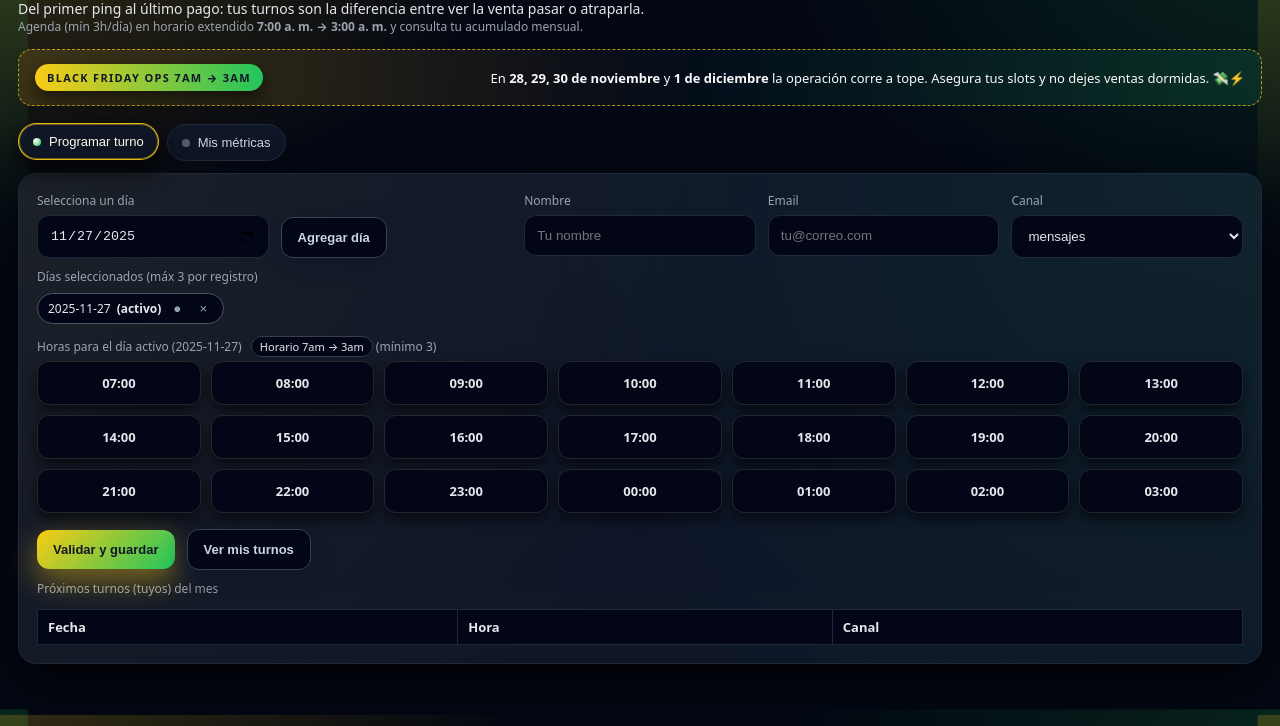
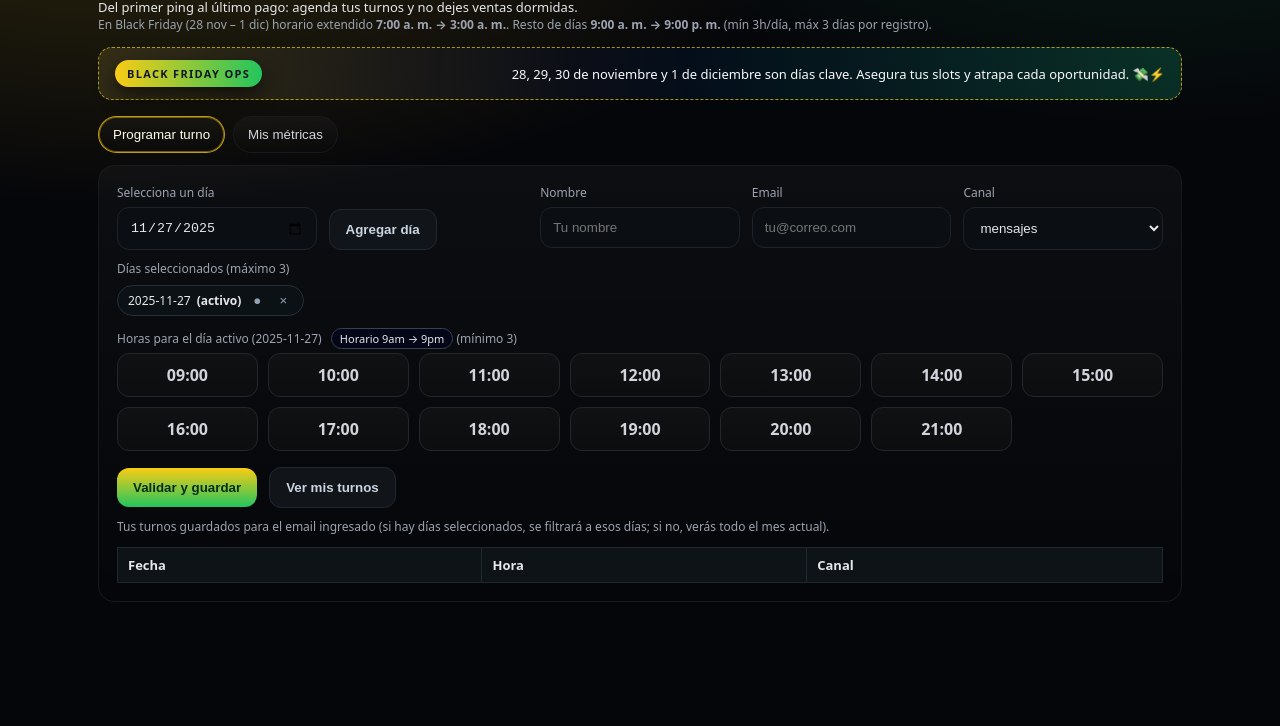
Before and after one commit to fsalas-ship-it/agent-shift-planner, a plain HTML site: page agent.html in a window 1280 px wide. Shown: the part 74-800 px from the top of the page. Drawn offline with nearby package versions, Linux system fonts and the light colour scheme.

Commit message:
Update agent.html

```diff
--- a/agent.html
+++ b/agent.html
@@ -3,16 +3,16 @@
 <head>
 <meta charset="utf-8"/>
 <meta name="viewport" content="width=device-width, initial-scale=1"/>
-<title>Sales never sleep — Turnos & Métricas</title>
+<title>Sales never sleep — Turnos & Métricas (MTD)</title>
 <style>
 :root{
-  --bg:#030712;
-  --panel:#020617;
-  --edge:#1f2937;
+  --bg:#05060a;
+  --panel:#0b0f13;
+  --edge:#161b21;
   --text:#e5e7eb;
   --mut:#9ca3af;
-  --acc:#facc15;    /* amarillo promo */
-  --acc2:#22c55e;   /* verde dinero */
+  --acc:#facc15; /* amarillo promo */
+  --acc2:#22c55e;/* verde dinero */
   --bad:#ef4444;
   --ok:#22c55e;
 }
@@ -21,57 +21,46 @@ body{
   margin:0;
   min-height:100vh;
   background:
-    radial-gradient(900px 500px at 0% 0%,rgba(250,204,21,.20),transparent 60%),
-    radial-gradient(900px 600px at 100% 0%,rgba(34,197,94,.16),transparent 60%),
+    radial-gradient(1200px 600px at 10% -10%, rgba(250,204,21,.18),transparent 60%),
+    radial-gradient(1000px 600px at 90% -20%, rgba(34,197,94,.18),transparent 60%),
     var(--bg);
   color:var(--text);
   font-family:ui-sans-serif,system-ui,-apple-system,Segoe UI,Roboto,Helvetica,Arial;
-  animation:bg-move 18s linear infinite alternate;
 }
-@keyframes bg-move{
-  0%{background-position:0 0,100% 0,0 0;}
-  100%{background-position:-80px -40px,100px -60px,0 0;}
-}
-
 .wrap{
-  width:100%;
-  padding:24px 18px 40px;
+  max-width:1120px;
+  margin:0 auto;
+  padding:28px 18px 40px;
 }
 header{
   display:flex;
   align-items:flex-start;
   justify-content:space-between;
   gap:16px;
-  margin-bottom:14px;
+  margin-bottom:14px
 }
 h1{
   margin:0;
-  font-size:32px;
+  font-size:28px;
   font-weight:900;
   text-transform:uppercase;
   letter-spacing:.16em;
-  animation:hero-pop 1.2s ease-out;
 }
-@keyframes hero-pop{
-  0%{transform:translateY(8px);opacity:0;}
-  100%{transform:translateY(0);opacity:1;}
-}
+.sub{color:var(--mut);font-size:12px}
 .hero-sub{
   margin-top:6px;
-  font-size:14px;
+  font-size:13px;
   color:#e5e7eb;
 }
-.sub{color:var(--mut);font-size:12px}
 
-/* Banner Black Friday */
+/* Banner comercial */
 .bf-banner{
-  width:100%;
-  margin:14px 0 18px 0;
-  padding:14px 16px;
+  margin:14px 0 16px;
+  padding:12px 16px;
   border-radius:14px;
   border:1px dashed rgba(250,204,21,.7);
   background:
-    radial-gradient(circle at 0 0,rgba(250,204,21,.24),transparent 55%),
+    radial-gradient(circle at 0 0,rgba(250,204,21,.20),transparent 55%),
     radial-gradient(circle at 100% 0,rgba(34,197,94,.22),transparent 55%),
     #020617;
   display:flex;
@@ -79,11 +68,6 @@ h1{
   gap:10px;
   align-items:center;
   justify-content:space-between;
-  animation:banner-glow 2.4s ease-in-out infinite alternate;
-}
-@keyframes banner-glow{
-  0%{box-shadow:0 0 0 rgba(250,204,21,0.1);}
-  100%{box-shadow:0 0 32px rgba(250,204,21,0.4);}
 }
 .bf-pill{
   font-size:11px;
@@ -102,62 +86,57 @@ h1{
 }
 
 /* Tabs */
-.tabs{display:flex;gap:8px;margin-bottom:12px}
+.tabs{
+  display:flex;
+  gap:8px;
+  margin-bottom:12px;
+}
 .tab{
   border:1px solid var(--edge);
-  background:linear-gradient(180deg,rgba(15,23,42,.9),rgba(15,23,42,.7));
+  background:linear-gradient(180deg,rgba(255,255,255,.03),rgba(255,255,255,0));
   color:#d1d5db;
   padding:10px 14px;
   border-radius:999px;
   cursor:pointer;
-  display:flex;
-  align-items:center;
-  gap:8px;
-  font-size:13px;
-  transition:transform .12s ease-out, box-shadow .12s ease-out, border-color .12s;
-}
-.tab::before{
-  content:'';
-  width:8px;
-  height:8px;
-  border-radius:999px;
-  background:rgba(148,163,184,.5);
 }
 .tab.on{
-  border-color:rgba(250,204,21,.9);
+  border-color:rgba(250,204,21,.75);
   color:#fefce8;
-  box-shadow:0 0 0 1px rgba(250,204,21,.4) inset,0 10px 25px rgba(0,0,0,.8);
-  transform:translateY(-1px);
-}
-.tab.on::before{
-  background:radial-gradient(circle at 30% 30%,#fff,var(--acc2));
+  box-shadow:0 0 0 1px rgba(250,204,21,.4) inset;
 }
 
 /* Cards */
 .card{
-  width:100%;
-  background:
-    radial-gradient(circle at 0 0,rgba(250,204,21,.06),transparent 55%),
-    radial-gradient(circle at 100% 0,rgba(34,197,94,.08),transparent 55%),
-    linear-gradient(180deg,rgba(15,23,42,.96),rgba(15,23,42,.92));
+  background:linear-gradient(180deg,rgba(255,255,255,.03),rgba(255,255,255,0));
   border:1px solid var(--edge);
-  border-radius:18px;
+  border-radius:16px;
   padding:18px;
-  box-shadow:0 20px 40px rgba(0,0,0,.65);
 }
-.grid5{display:grid;grid-template-columns:repeat(5,minmax(0,1fr));gap:12px}
-.grid3{display:grid;grid-template-columns:repeat(3,minmax(0,1fr));gap:12px}
-.lbl{font-size:12px;color:var(--mut);margin-bottom:6px}
+.grid5{
+  display:grid;
+  grid-template-columns:repeat(5,minmax(0,1fr));
+  gap:12px;
+}
+.grid3{
+  display:grid;
+  grid-template-columns:repeat(3,minmax(0,1fr));
+  gap:12px;
+}
+.lbl{
+  font-size:12px;
+  color:var(--mut);
+  margin-bottom:6px;
+}
 .inp,select{
-  background:#020617;
+  background:#0b0f13;
   color:var(--text);
-  border:1px solid #1f2937;
+  border:1px solid #1c232a;
   border-radius:12px;
   padding:12px;
   width:100%;
 }
 
-/* Tag de modo de día */
+/* Tag horario */
 .tag{
   margin-left:6px;
   padding:2px 8px;
@@ -166,11 +145,6 @@ h1{
   border:1px solid #374151;
   background:#020617;
   color:#e5e7eb;
-}
-.tag-bf{
-  background:linear-gradient(90deg,#facc15,#22c55e);
-  color:#111827;
-  border-color:rgba(15,23,42,.8);
 }
 
 /* Horas */
@@ -188,101 +162,61 @@ h1{
   border-radius:12px;
   cursor:pointer;
   user-select:none;
-  background:linear-gradient(180deg,#020617,#020617);
+  background:linear-gradient(180deg,#0f1113,#0b0d0f);
   font-weight:700;
-  font-size:13px;
-  color:#e5e7eb;
-  box-shadow:0 6px 14px rgba(0,0,0,.6);
+  color:#d1d5db;
   position:relative;
-  transition:transform .08s ease-out, box-shadow .08s ease-out, border-color .08s;
-}
-.hbtn:hover{
-  transform:translateY(-1px);
-  box-shadow:0 10px 22px rgba(0,0,0,.75);
-  border-color:#4b5563;
 }
 .hbtn.on{
-  background:linear-gradient(180deg,rgba(250,204,21,.35),rgba(34,197,94,.45));
-  border-color:rgba(250,204,21,.9);
+  background:linear-gradient(180deg,rgba(250,204,21,.35),rgba(34,197,94,.38));
+  border-color:rgba(250,204,21,.8);
   color:#111827;
-  box-shadow:0 0 0 1px rgba(15,23,42,.9) inset,0 10px 24px rgba(250,204,21,.35);
+  box-shadow:0 0 0 1px rgba(0,0,0,.6) inset;
 }
 
-/* Botones */
-.actions{display:flex;gap:12px;align-items:center;flex-wrap:wrap;margin-top:16px}
+/* Acciones */
+.actions{
+  display:flex;
+  gap:12px;
+  align-items:center;
+  flex-wrap:wrap;
+  margin-top:16px;
+}
 .btn{
-  background:linear-gradient(135deg,var(--acc),var(--acc2));
-  color:#111827;
+  background:linear-gradient(180deg,var(--acc),var(--acc2));
+  color:#062e15;
   font-weight:900;
   border:none;
   border-radius:12px;
   padding:12px 16px;
   cursor:pointer;
-  font-size:13px;
-  box-shadow:0 12px 30px rgba(250,204,21,.45);
-  transition:transform .12s ease-out, box-shadow .12s ease-out;
-  position:relative;
-  overflow:hidden;
-}
-.btn::after{
-  content:'';
-  position:absolute;
-  inset:0;
-  background:linear-gradient(120deg,transparent 0,rgba(255,255,255,.45) 45%,transparent 90%);
-  transform:translateX(-120%);
-  opacity:.0;
-}
-.btn:hover{
-  transform:translateY(-1px);
-  box-shadow:0 16px 36px rgba(250,204,21,.65);
-}
-.btn:hover::after{
-  opacity:.8;
-  animation:btn-shine .8s ease-out;
-}
-@keyframes btn-shine{
-  0%{transform:translateX(-120%);}
-  100%{transform:translateX(120%);}
 }
 .btn.sec{
-  background:#020617;
+  background:#11151a;
   color:#cbd5e1;
-  border:1px solid #374151;
-  box-shadow:0 8px 18px rgba(15,23,42,.9);
+  border:1px solid #202832;
 }
-.btn.sec::after{display:none;}
-
-/* Mensajes */
 .msg{font-size:12px}
 .ok{color:#22c55e}
 .err{color:#ef4444}
 .mut{color:#9ca3af}
 
-/* Chips de días */
-.chips{display:flex;gap:8px;flex-wrap:wrap;margin-top:8px}
+/* Chips días */
+.chips{
+  display:flex;
+  gap:8px;
+  flex-wrap:wrap;
+  margin-top:8px;
+}
 .chip{
   display:inline-flex;
   align-items:center;
   gap:6px;
   padding:6px 10px;
   border-radius:999px;
-  border:1px solid #4b5563;
-  background:#020617;
+  border:1px solid #24303a;
+  background:#0c1116;
   font-size:12px;
-}
-.chip.bf{
-  border-color:rgba(250,204,21,.9);
-  background:radial-gradient(circle at 0 0,rgba(250,204,21,.25),transparent 55%);
-}
-.chip span.badge{
-  font-size:10px;
-  text-transform:uppercase;
-  letter-spacing:.08em;
-  padding:2px 6px;
-  border-radius:999px;
-  background:rgba(250,204,21,.15);
-  border:1px solid rgba(250,204,21,.7);
-  color:#facc15;
 }
 .chip button{
   background:transparent;
@@ -292,21 +226,39 @@ h1{
 }
 
 /* Tabla */
-.table{margin-top:12px;border-collapse:collapse;width:100%}
-th,td{border:1px solid #1f2937;padding:8px 10px;font-size:13px}
-th{background:#020617;text-align:left}
+.table{
+  margin-top:12px;
+  border-collapse:collapse;
+  width:100%;
+}
+th,td{
+  border:1px solid #1f2730;
+  padding:8px 10px;
+  font-size:13px;
+}
+th{
+  background:#0e1318;
+  text-align:left;
+}
 
 /* KPI */
 .kpi{
-  border:1px solid #1f2937;
-  background:#020617;
+  border:1px solid #223;
+  background:#0b0f13;
   border-radius:14px;
   padding:18px;
   text-align:center;
-  box-shadow:0 10px 22px rgba(0,0,0,.7);
 }
-.kpi h3{margin:0;font-size:13px;color:#a7f3d0;text-transform:uppercase;letter-spacing:.08em}
-.kpi .v{font-size:28px;font-weight:900;margin-top:8px}
+.kpi h3{
+  margin:0;
+  font-size:13px;
+  color:#a7f3d0;
+}
+.kpi .v{
+  font-size:28px;
+  font-weight:900;
+  margin-top:8px;
+}
 
 /* Modal */
 .modal{
@@ -315,19 +267,30 @@ th{background:#020617;text-align:left}
   display:none;
   align-items:center;
   justify-content:center;
-  background:rgba(0,0,0,.7);
+  background:rgba(0,0,0,.5);
 }
 .modal .box{
   width:min(560px,92%);
-  background:#020617;
-  border:1px solid #1f2937;
+  background:#0b0f13;
+  border:1px solid #223;
   border-radius:16px;
   padding:18px;
-  box-shadow:0 25px 45px rgba(0,0,0,.85);
 }
-.box h3{margin:0 0 8px 0;font-size:16px}
-.list{font-size:14px;line-height:1.7;margin:8px 0 14px 0;color:#d1d5db}
-.row{display:flex;gap:10px;justify-content:flex-end}
+.box h3{
+  margin:0 0 8px 0;
+  font-size:16px;
+}
+.list{
+  font-size:14px;
+  line-height:1.7;
+  margin:8px 0 14px 0;
+  color:#d1d5db;
+}
+.row{
+  display:flex;
+  gap:10px;
+  justify-content:flex-end;
+}
 
 /* Monedas */
 .coin{
@@ -347,10 +310,10 @@ th{background:#020617;text-align:left}
   100%{transform:translate3d(var(--dx,-10px),-90px,0) scale(1.1);opacity:0;}
 }
 
-@media (max-width:960px){
+@media(max-width:960px){
   .grid5{grid-template-columns:repeat(2,minmax(0,1fr))}
 }
-@media (max-width:640px){
+@media(max-width:640px){
   header{flex-direction:column;align-items:flex-start}
   .grid5,.grid3{grid-template-columns:minmax(0,1fr)}
 }
@@ -363,17 +326,19 @@ th{background:#020617;text-align:left}
   <header>
     <div>
       <h1>Sales never sleep</h1>
-      <div class="hero-sub">Del primer ping al último pago: tus turnos son la diferencia entre ver la venta pasar o atraparla.</div>
-      <div class="sub">Agenda (mín 3h/día) en horario extendido <b>7:00 a. m. → 3:00 a. m.</b> y consulta tu acumulado mensual.</div>
+      <div class="hero-sub">Del primer ping al último pago: agenda tus turnos y no dejes ventas dormidas.</div>
+      <div class="sub">
+        En Black Friday (28 nov – 1 dic) horario extendido <b>7:00 a. m. → 3:00 a. m.</b>.
+        Resto de días <b>9:00 a. m. → 9:00 p. m.</b> (mín 3h/día, máx 3 días por registro).
+      </div>
     </div>
     <div class="sub">Capacidad fija: <b>30</b> msgs/h</div>
   </header>
 
-  <!-- Banner Black Friday -->
   <div class="bf-banner">
-    <div class="bf-pill">Black Friday Ops 7am → 3am</div>
+    <div class="bf-pill">Black Friday Ops</div>
     <div class="bf-copy">
-      En <b>28, 29, 30 de noviembre</b> y <b>1 de diciembre</b> la operación corre a tope. Asegura tus slots y no dejes ventas dormidas. 💸⚡
+      28, 29, 30 de noviembre y 1 de diciembre son días clave. Asegura tus slots y atrapa cada oportunidad. 💸⚡
     </div>
   </div>
 
@@ -410,7 +375,7 @@ th{background:#020617;text-align:left}
       </div>
     </div>
 
-    <div class="lbl" style="margin-top:10px">Días seleccionados <span class="mut">(máx 3 por registro)</span></div>
+    <div class="lbl" style="margin-top:10px">Días seleccionados (máximo 3)</div>
     <div class="chips" id="days"></div>
 
     <div style="margin-top:14px">
@@ -427,7 +392,10 @@ th{background:#020617;text-align:left}
       <span id="msg" class="msg"></span>
     </div>
 
-    <div class="sub" style="margin-top:10px">Próximos turnos (tuyos) del mes</div>
+    <div class="sub" style="margin-top:10px">
+      Tus turnos guardados para el email ingresado
+      <span class="mut">(si hay días seleccionados, se filtrará a esos días; si no, verás todo el mes actual).</span>
+    </div>
     <table class="table" id="myTbl">
       <thead>
         <tr><th>Fecha</th><th>Hora</th><th>Canal</th></tr>
@@ -530,18 +498,23 @@ function toast(kind,msg){ const el=$('msg'); el.className='msg '+(kind||'mut');
 
 const FIXED_CAP=30;
 
-/* --- Configuración de horarios --- */
-/* Horario extendido: 7:00 → 23:00 y luego 00:00 → 03:00 del siguiente día */
-const HOURS=[
-  ...Array.from({length:17},(_,i)=>i+7),   // 7..23
-  ...Array.from({length:4},(_,i)=>i)       // 0..3
-];
+/* --- HORARIOS --- */
+// Horario normal: 9:00 → 21:00
+const NORMAL_HOURS=[9,10,11,12,13,14,15,16,17,18,19,20,21];
 
-/* Días de Black Friday para resaltar (no afecta horario, solo estilo) */
+// Horario extendido BF: 7:00 → 3:00 del siguiente día
+const EXTENDED_HOURS=[7,8,9,10,11,12,13,14,15,16,17,18,19,20,21,22,23,0,1,2,3];
+
+// Días BF con horario extendido (MM-DD)
 const BF_DAYS=['11-28','11-29','11-30','12-01'];
+
 function isBfDay(dateStr){
   if(!dateStr) return false;
   return BF_DAYS.includes(dateStr.slice(5)); // MM-DD
+}
+
+function getHoursForDay(dateStr){
+  return isBfDay(dateStr) ? EXTENDED_HOURS : NORMAL_HOURS;
 }
 
 /* --- Monedas --- */
@@ -578,10 +551,10 @@ function updateDayModeLabel(){
     return;
   }
   if(isBfDay(activeDay)){
-    label.textContent='Black Friday • 7am → 3am';
-    label.className='tag tag-bf';
+    label.textContent='BF 7am → 3am';
+    label.className='tag';
   }else{
-    label.textContent='Horario 7am → 3am';
+    label.textContent='Horario 9am → 9pm';
     label.className='tag';
   }
 }
@@ -624,14 +597,12 @@ function renderDays(){
   const box=$('days');
   box.innerHTML='';
   selectedDays.forEach(d=>{
-    const bf=isBfDay(d);
     const el=document.createElement('span');
-    el.className='chip'+(bf?' bf':'');
-    el.innerHTML=`
-      ${d} ${d===activeDay?'<b>(activo)</b>':''}
-      ${bf?'<span class="badge">BF</span>':''}
-      <button title="Activar" data-sel="${d}">●</button>
-      <button title="Quitar" data-del="${d}">×</button>`;
+    el.className='chip';
+    const badge = isBfDay(d) ? ' <span style="font-size:10px;color:#facc15;">BF</span>' : '';
+    el.innerHTML=`${d} ${d===activeDay?'<b>(activo)</b>':''}${badge}
+      <button data-sel="${d}">●</button>
+      <button data-del="${d}">×</button>`;
     box.appendChild(el);
   });
   box.querySelectorAll('button[data-sel]').forEach(b=> b.onclick=()=> setActiveDay(b.getAttribute('data-sel')) );
@@ -646,7 +617,8 @@ function paintHours(){
     return;
   }
   const sel=hoursByDay[activeDay]||(hoursByDay[activeDay]=new Set());
-  HOURS.forEach(h=>{
+  const list=getHoursForDay(activeDay);
+  list.forEach(h=>{
     const d=document.createElement('div');
     d.className='hbtn'+(sel.has(h)?' on':'');
     const label=String(h).padStart(2,'0')+":00";
@@ -721,36 +693,63 @@ $('save').onclick=async ()=>{
 $('cancelConfirm').onclick=()=>showConfirm(false);
 function showConfirm(f){ $('confirmModal').style.display=f?'flex':'none'; }
 
+/* --- Ver mis turnos (filtrando por días seleccionados si existen) --- */
 async function loadMyShifts(){
   const email=($('email').value||'').trim();
-  if(!email) return;
+  if(!email){
+    toast('err','Escribe tu email para ver tus turnos.');
+    return;
+  }
+
+  const tb=$('myTbl').querySelector('tbody');
+  tb.innerHTML='<tr><td colspan="3">Cargando…</td></tr>';
+
+  try{
+    let query=sb
+      .from('bookings')
+      .select('date,hour,channel,email')
+      .ilike('email',email);
+
+    if(selectedDays.length>0){
+      // Filtrar solo por los días seleccionados
+      query=query.in('date',selectedDays);
+    }else{
+      // Sin días seleccionados → mes actual completo
       const d=new Date();
       const ym=`${d.getFullYear()}-${String(d.getMonth()+1).padStart(2,'0')}`;
-  const {data,error}=await sb
-    .from('bookings')
-    .select('date,hour,channel,email')
-    .ilike('email',email)
+      query=query
         .gte('date',ym+'-01')
-    .lte('date',ym+'-31')
+        .lte('date',ym+'-31');
+    }
+
+    const {data,error}=await query
       .order('date')
       .order('hour');
 
-  const tb=$('myTbl').querySelector('tbody');
     tb.innerHTML='';
     if(error){
       tb.innerHTML=`<tr><td colspan="3">Error: ${error.message}</td></tr>`;
       return;
     }
-  (data||[]).forEach(r=>{
+    if(!data || !data.length){
+      tb.innerHTML='<tr><td colspan="3">No tienes turnos registrados con ese email en el rango seleccionado.</td></tr>';
+      return;
+    }
+    data.forEach(r=>{
       const tr=document.createElement('tr');
       tr.innerHTML=`<td>${r.date}</td><td>${String(r.hour).padStart(2,'0')}:00</td><td>${r.channel||'—'}</td>`;
       tb.appendChild(tr);
     });
+  }catch(e){
+    const tb=$('myTbl').querySelector('tbody');
+    tb.innerHTML=`<tr><td colspan="3">Excepción: ${(e?.message||String(e))}</td></tr>`;
   }
+}
+
 $('email').addEventListener('change', loadMyShifts);
 $('viewMyShifts').onclick = loadMyShifts;
 
-// --- Métricas MTD (adaptado a tu CSV real) ---
+// --- Métricas MTD ---
 function toNum(v){
   const n=Number(String(v).replace(/[^0-9.-]/g,''));
   return isFinite(n)?n:0;
```
Lines whose indentation alone changed are shown as unchanged.
